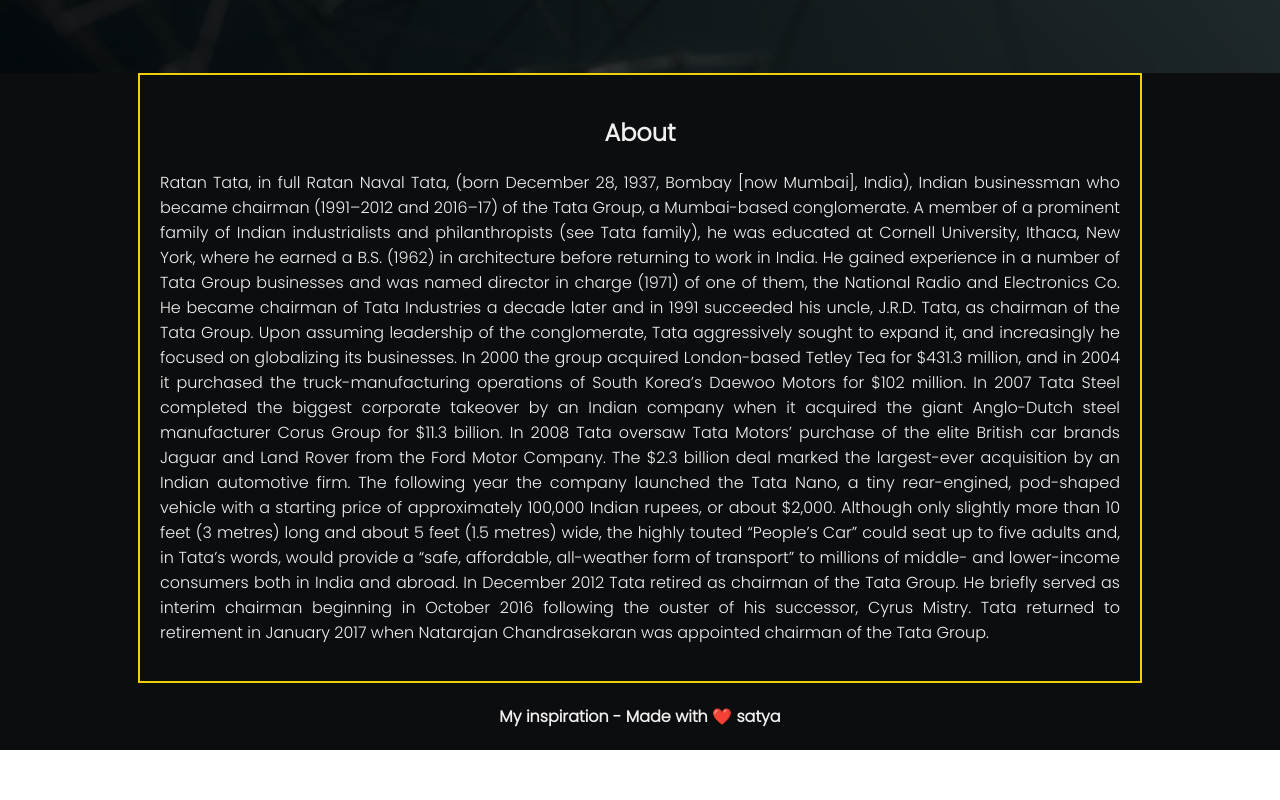
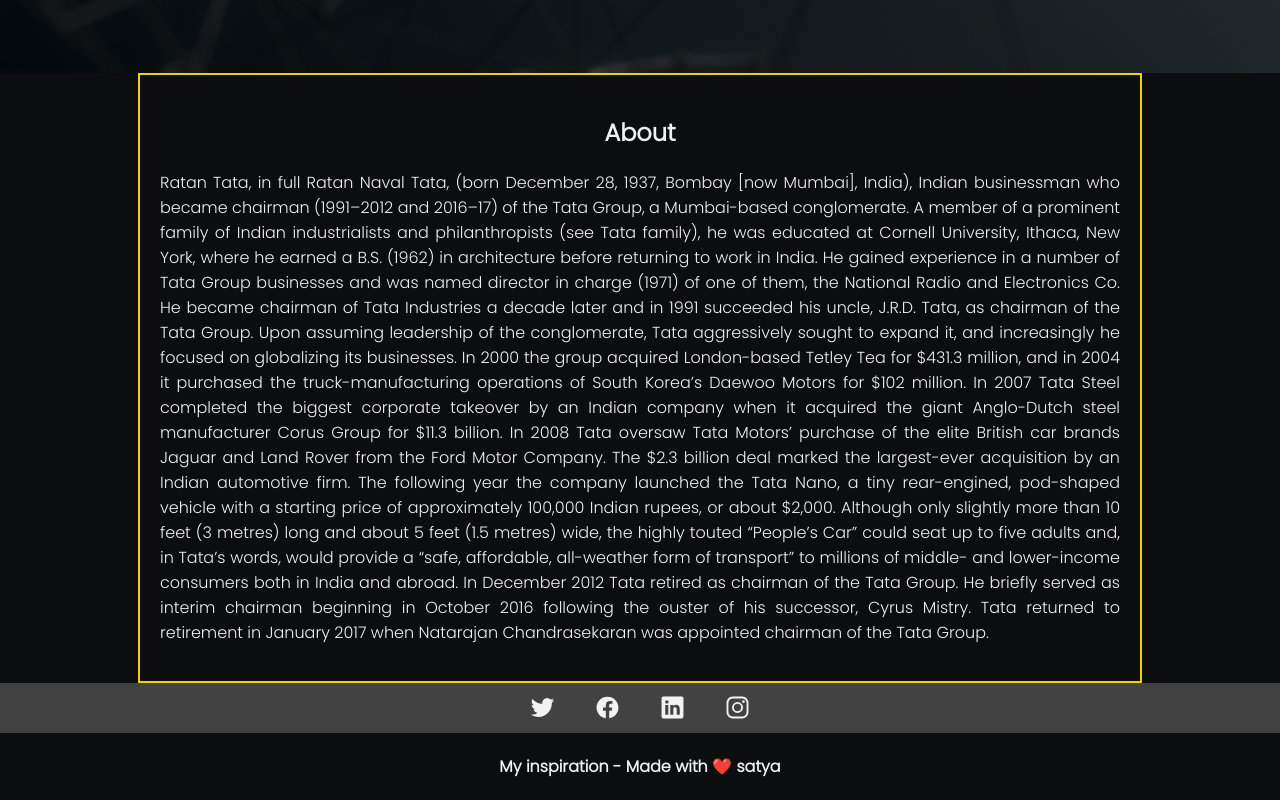
Before and after one commit to SatyaGanesh399/Ratan_Tata_Tribute_Page, a plain HTML site: page index.html in a window 1280 px wide. Shown: the part 727-1527 px from the top of the page. Before the commit the page ends 1477 px from the top, so only its background shows below. Drawn offline with nearby package versions, Linux system fonts and the light colour scheme.

Commit message:
changes made in footer, added social media

```diff
--- a/index.html
+++ b/index.html
@@ -2,6 +2,7 @@
     <head>
         <title>Tribute</title>
         <link rel="stylesheet" href="page.css">
+
     </head>
     <body>
 
@@ -48,11 +49,19 @@ In 2008 Tata oversaw Tata Motors’ purchase of the elite British car brands Jag
                 </p>
             </div>
         </div>
-
+        <div class="social_media">
+            <ion-icon name="logo-twitter"></ion-icon>
+            <ion-icon name="logo-facebook"></ion-icon>
+            <ion-icon name="logo-linkedin"></ion-icon>
+            <ion-icon name="logo-instagram"></ion-icon>
+        </div>
         <footer>
             <h4>
                 My inspiration - Made with ❤️ satya
             </h4>
+
         </footer>
+        <script type="module" src="https://unpkg.com/ionicons@5.5.2/dist/ionicons/ionicons.esm.js"></script>
+        <script nomodule src="https://unpkg.com/ionicons@5.5.2/dist/ionicons/ionicons.js"></script>
     </body>
 </html>
--- a/page.css
+++ b/page.css
@@ -149,6 +149,32 @@ button:hover{
     justify-content: center;
     background-color: #0c0d0f;
 }
+.social_media{
+    background-color: #434242;
+    margin 10px;
+    border: 20px;
+    display: flex;
+    height: 50px;
+    justify-content: center;
+    align-items: center;
+    transform: 1s;
+}
+.social_media ion-icon{
+    color: #F2F2F2;
+    padding: 20px;
+    width: 25px;
+    height: 25px;
+    transform: 0.5s;
+}
+.social_media ion-icon:hover{
+    color: #F1D00A;
+    width: 35px;
+    height: 35px;
+}
+.social_media:hover{
+    height: 65px;
+    background-color: #292828
+}
 footer{
     /* margin-top: 25px; */
     border-top: 25px;
```
